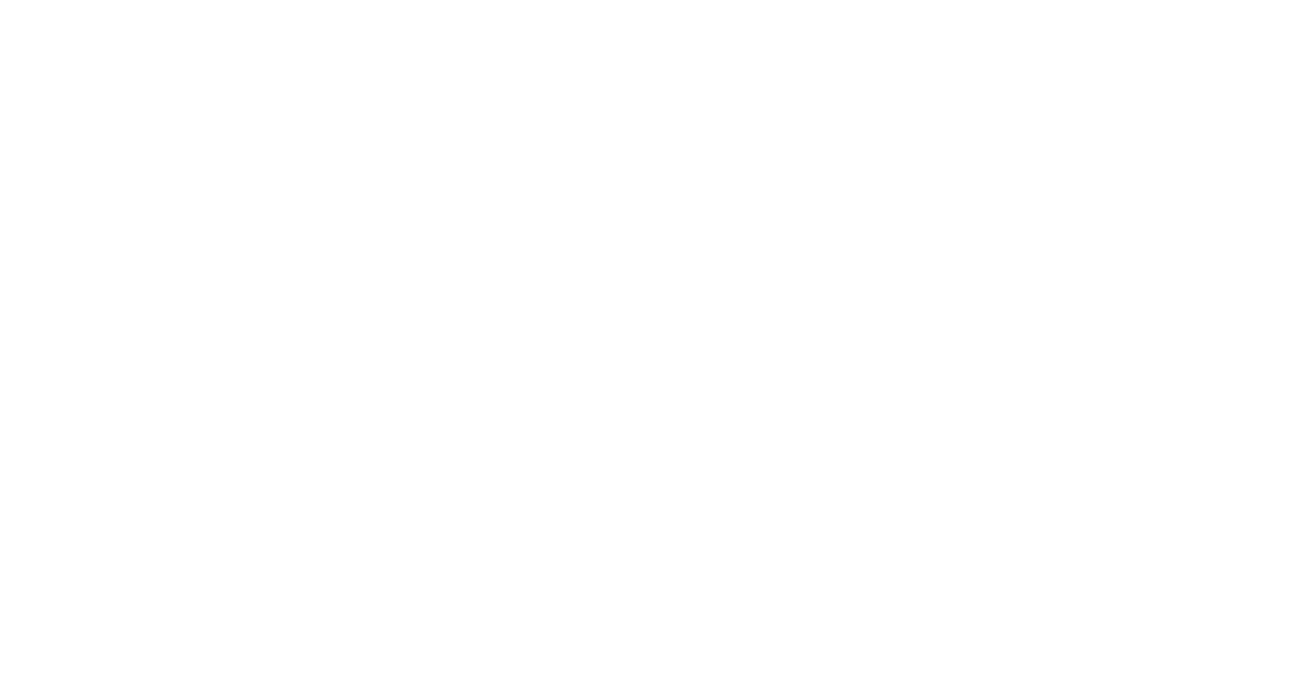
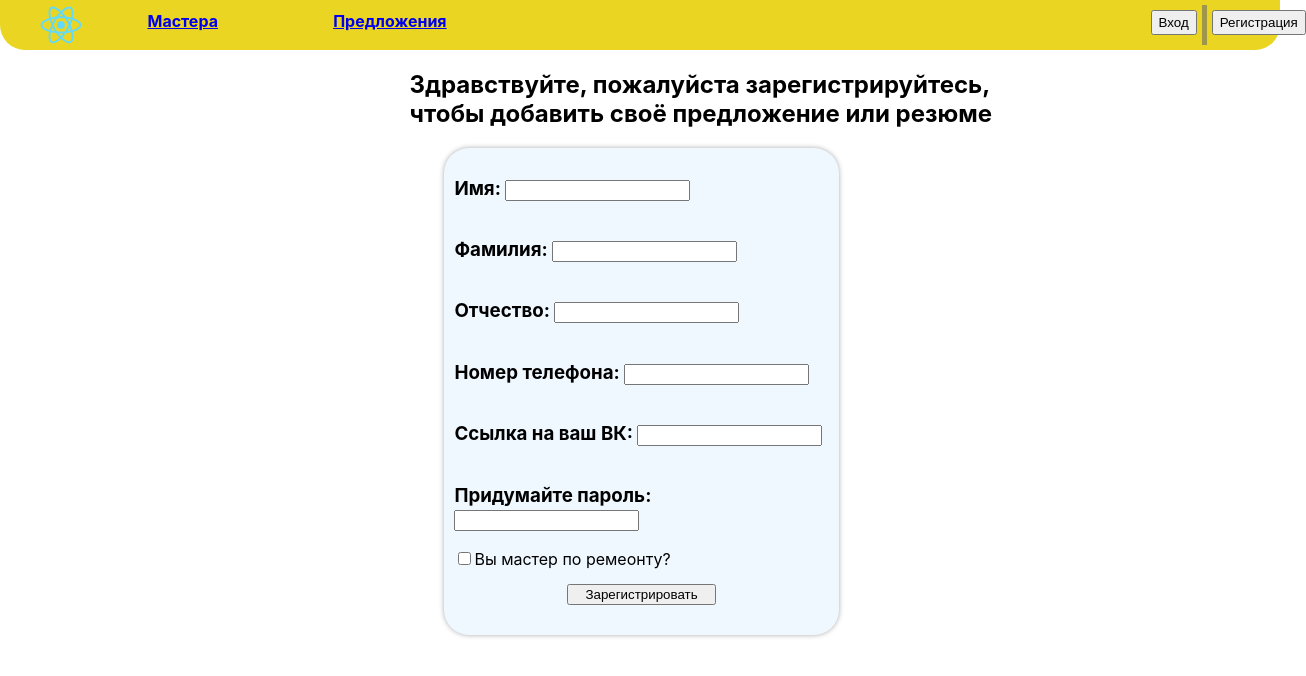
Before and after one commit to Spiritshow/WebService, a React (Create React App) app: page /Sign_up in a window 1280 px wide. Before the commit this address had no page. Shown: the top 676 px of the page, 1306 px wide, since content can reach past the window. Built offline with nearby package versions, Linux system fonts and the light colour scheme.

Commit message:
add front login and sign_up, need fix checkbox in sign_up

```diff
--- /dev/null
+++ b/src/components/Pages/Login/Login.css
@@ -0,0 +1,28 @@
+.CustomLoginText{
+    display: flex;
+    flex-direction: column;
+    height: 100%;
+    width: 20%;
+    border-radius: 25px;
+    background-color: aliceblue;
+    margin-left: 40%;
+    margin-top: 15%;
+    box-shadow: 0px 0px 5px rgb(170, 170, 170);
+    padding: 10px;
+}
+
+.CustomLoginText button{
+    margin-left: 40%;
+    width: 90px;
+}
+.CustomLoginText input{
+    width: 200px;
+}
+
+.CustomLogin{
+    margin-left: 22px;
+}
+
+.CustomPassword{
+    margin-left: 8px;
+}
--- /dev/null
+++ b/src/components/Pages/Login/Login.js
@@ -0,0 +1,29 @@
+import React, { useState } from "react";
+import "./Login.css"
+
+const Login = () =>{
+
+    const [login, setLogin] = useState("");
+    const hChangeLogin = (e) =>{
+        setLogin(e.target.value);
+    }
+
+    const [password, setPassword] = useState("");
+    const hChangePassword = (e) =>{
+        setPassword(e.target.value);
+    }
+
+    const log = () =>{
+
+    }
+
+    return(
+        <div className="CustomLoginText">
+            <h3>логин:<input type="text" className="CustomLogin" onChange={hChangeLogin}></input></h3>
+            <h3>пороль:<input type="text" className="CustomPassword" onChange={hChangePassword}></input></h3>
+            <button onClick={log}>Войти</button>
+        </div>
+    )
+}
+
+export default Login;
--- /dev/null
+++ b/src/components/Pages/Login/Sign_up.css
@@ -0,0 +1,25 @@
+.CustomBox{
+    display: flex;
+    flex-direction: column;
+    margin-left: 32%;
+}
+
+
+.CustomText{
+    display: flex;
+    flex-direction: column;
+    height: 100%;
+    width: 43%;
+    border-radius: 25px;
+    background-color: aliceblue;
+    margin-left: 4%;
+    box-shadow: 0px 0px 5px rgb(170, 170, 170);
+    padding: 10px;
+}
+
+.CustomButton{
+    width: 40%;
+    margin-left: 30%;
+    margin-top: 15px;
+    margin-bottom: 20px;
+}
--- /dev/null
+++ b/src/components/Pages/Login/Sign_up.js
@@ -0,0 +1,195 @@
+import React, { useState } from "react";
+import "./Sign_up.css";
+
+const Sign_up = () => {
+
+    function getRandomInt(max) {
+        return Math.floor(Math.random() * max);
+    }
+
+    var user = new Object();
+    user.id = getRandomInt(99);
+    user.login = "";
+    user.password = "";
+    user.isWorker=false;
+    user.idClient =getRandomInt(99)
+
+    var client = new Object();
+    client.id = user.idClient;
+    client.firstName ="";
+    client.secondName="";
+    client.patronymic="";
+    client.phoneNumber="";
+    client.linkVK=""
+    client.isWorker=false;
+    client.description="";
+    client.specializations="";
+    client.photo = 0;
+
+    client.setPhoto = function(photo) {
+        this.photo = photo;
+    };
+    client.setSpecializations = function(specs) {
+        specs.map(spec =>{
+            this.specializations = this.specializations + "; " + spec;
+        })
+    };
+
+    const [firstName, setFirstName] = useState("")
+    const hChangeFirst = (e) =>{
+        setFirstName(e.target.value);
+    }
+    const [secondName, setSecondName] = useState("")
+    const hChangeSecond = (e) =>{
+        setSecondName(e.target.value);
+    }
+    const [patronymic, setPatronymic] = useState("")
+    const hChangePatronymic = (e) =>{
+        setPatronymic(e.target.value);
+    }
+
+    //надо пофиксить чекбокс... галочки не работают
+    const [specializations, setSpecializations] = useState([])
+    const checkMaster = (e) =>{
+        let toggle = true
+
+        if(!!specializations) specializations.map(
+            specialization => e.target.name === specialization ?
+            toggle = false : {}
+        )
+        if(toggle)
+        setSpecializations([...specializations, e.target.name]);
+        else{
+            const index = specializations.findIndex(specialization => specialization === e.target.name);
+            specializations.splice(index, 1)
+            setSpecializations([...[],...specializations]);
+        }
+
+    }
+    const [number, setNumber] = useState("");
+    const hChangePhoneNumber = (e) =>{
+        setNumber(e.target.value);
+    }
+    const [linkVK, setLinkVK] = useState("");
+    const hChangeLinkVK = (e) =>{
+        setLinkVK(e.target.value);
+    }
+    const [password, setPassword] = useState("");
+    const hChangePassword = (e) =>{
+        setPassword(e.target.value);
+    }
+
+    const [description, setDescription] = useState("");
+    const handleChange = (e) => {
+        setDescription(e.target.value);
+    }
+
+    const [selectedFile, setSelectedFile] = useState(null);
+    const [previewUrl, setPreviewUrl] = useState(null);
+
+    const fileSelectedHandler = event => {
+        const file = event.target.files[0];
+        setSelectedFile(file);
+        if (file) {
+            const reader = new FileReader();
+            reader.onloadend = () => {
+            setPreviewUrl(reader.result);
+            };
+        reader.readAsDataURL(file);
+        }
+    };
+
+    const fileUploadHandler = () => {
+        if (!selectedFile) {
+            console.log("No file selected!");
+            return;
+        }
+
+        const formData = new FormData();
+        formData.append('image', selectedFile);
+
+        // Здесь отправьте formData на сервер, который ожидает longblob
+
+        console.log("File ready for upload:", selectedFile);
+    };
+
+    const Sign = () =>{
+
+    }
+
+    const [togglerMaster, setTogglerMaster] = useState(false)
+
+    const Sign_Master = () => {
+
+        return(
+            <div>
+                <h3>Описание: </h3>
+                <textarea onChange={handleChange}></textarea>
+                    <h3>Специализации:</h3>
+                    <div>
+                        <input type="checkbox" id="painter" name="painter" onClick={checkMaster} />
+                        <label for="painter">Маляр</label>
+                    </div>
+                    <div>
+                        <input type="checkbox" id="electrician" name="electrician" onClick={checkMaster} />
+                        <label for="electrician">Электрик</label>
+                    </div>
+                    <div>
+                        <input type="checkbox" id="plumber" name="plumber" onClick={checkMaster} />
+                        <label for="plumber">Сантехник</label>
+                    </div>
+                    <div>
+                        <input type="checkbox" id="installer" name="installer" onClick={checkMaster} />
+                        <label for="installer">Мотажник</label>
+                    </div>
+                    <div>
+                        <input type="checkbox" id="tiler" name="tiler" onClick={checkMaster} />
+                        <label for="tiler">Плиточник</label>
+                    </div>
+                    <div>
+                        <input type="checkbox" id="ceilings" name="ceilings" onClick={checkMaster} />
+                        <label for="ceilings">Натежные потолки</label>
+                    </div>
+                    <div>
+                        <input type="checkbox" id="doors" name="doors" onClick={checkMaster} />
+                        <label for="doors">Двери</label>
+                    </div>
+                    <div>
+                        <input type="checkbox" id="decoration" name="decoration" onClick={checkMaster} />
+                        <label for="decoration">Отделка стен</label>
+                    </div>
+                    <div>
+                        <input type="file" onChange={fileSelectedHandler} accept="image/*" />
+                        {previewUrl && <img src={previewUrl} alt="Preview" style={{ maxWidth: '100%', maxHeight: '200px' }} />}
+                        {selectedFile && <button onClick={fileUploadHandler}>Upload</button>}
+                    </div>
+                </div>
+        )
+    }
+
+    return(
+        <div className="CustomBox">
+            <h2>Здравствуйте, пожалуйста зарегистрируйтесь, <br/> чтобы добавить своё предложение или резюме</h2>
+            <div className="CustomText">
+                <h3>Имя: <input type="text" onChange={hChangeFirst}/></h3>
+                <h3>Фамилия: <input type="text" onChange={hChangeSecond}/></h3>
+                <h3>Отчество: <input type="text" onChange={hChangePatronymic}/></h3>
+
+                <h3>Номер телефона: <input type="text" onChange={hChangePhoneNumber}/></h3>
+                <h3>Ссылка на ваш ВК: <input type="text" onChange={hChangeLinkVK}/></h3>
+                <h3>Придумайте пароль: <input type="text" onChange={hChangePassword}/></h3>
+                <div>
+                    <input type="checkbox" id="master" name="master" checked={togglerMaster} onChange={() => setTogglerMaster(!togglerMaster)} />
+                    <label for="master">Вы мастер по ремеонту?</label>
+                </div>
+
+                {togglerMaster &&<Sign_Master/>}
+
+                <button className="CustomButton" onClick={Sign}>Зарегистрировать</button>
+
+            </div>
+        </div>
+    )
+}
+
+export default Sign_up;
--- a/src/components/Pages/Masters/components/Master/Master.js
+++ b/src/components/Pages/Masters/components/Master/Master.js
@@ -25,19 +25,21 @@
     }
 
     const hChange = (e) => {
-        setQuality(e.target.value)
+        setQuality(e)
     }
 
     const send = () => {
-        addComment(value)
+        //addComment(comments,[...{value}]) пример какой должна быть строка кода
+        addComment([...[],value])
         // addData(data[prop.ID-1].Quality = (prop.Quality + quality)/2);
         // console.log((prop.Quality + quality)/2)
     }
     console.log(comments)
     const BoxComment = () => {
-        if(!!comments)
-            comments.map(comment=>(
-        <h3 className="Comment">  {comment}</h3>))
+        if(!!comments[0])
+            comments.map(comment => {
+        console.log(comment);
+        return(<h4 className="Commenth"> Unknow: {comment}</h4>)})
         else
         return(<h4 className="NotComments"> Комментариев пока нет. Вы можите быть первым.</h4>)
     }
--- a/src/components/Routes/Layout/Header.js
+++ b/src/components/Routes/Layout/Header.js
@@ -1,15 +1,18 @@
 import React from "react";
 import logo from '../../../logo.svg'
 import './components/Header.css'
-import { Link } from "react-router-dom";
+import { Link, useNavigate } from "react-router-dom";
 
 
 const Header = () =>{
+
+    const navigate = useNavigate();
+
     const LinkLogin = () => {
-
+        navigate('/Login');
     }
     const LinkSing_up = () => {
-
+        navigate('/Sign_up');
     }
 
     return(
--- a/src/components/Routes/router.js
+++ b/src/components/Routes/router.js
@@ -4,6 +4,8 @@
 import Masters from '../Pages/Masters/Masters';
 import Offering from '../Pages/Offering/Offering';
 import Master from '../Pages/Masters/components/Master/Master';
+import Sign_up from '../Pages/Login/Sign_up';
+import Login from '../Pages/Login/Login';
 
 const Router = () => {
     return(
@@ -14,7 +16,8 @@
                 <Route path='/Masters/:id' element={<Master/>}/>
                 {/* <Route path='/Offering' element={<Offering/>}/> */}
                 {/* <Route path='/Offering/:id' element={<Offering/>}/> */}
-                {/* <Route path='/Login' element={<Login/>}/> */}
+                <Route path='/Login' element={<Login/>}/>
+                <Route path='/Sign_up' element={<Sign_up/>}/>
             </Route>
         </Routes>
     </BrowserRouter>
```
Also changed, not shown: src/components/Pages/Masters/Masters.js (+14 -5 lines).
